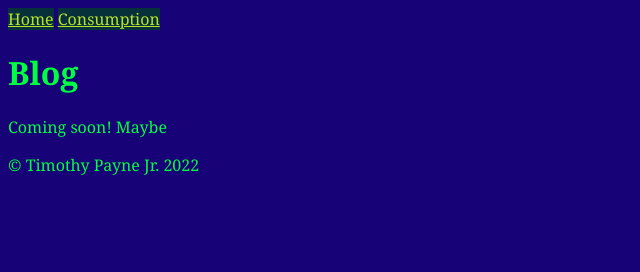
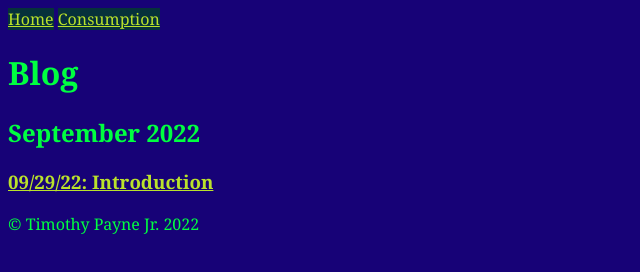
Before and after one commit to TimothyVirgil/timothypaynejr_website, a plain HTML site: page site/blog.html in a window 1280 px wide. Shown: the whole page, without its empty margins (0-640 px from the left). Drawn offline with Linux system fonts and the light colour scheme.

Commit message:
add first blog post

```diff
--- a/site/blog.html
+++ b/site/blog.html
@@ -11,7 +11,11 @@
 </div>
 <body>
     <h1>Blog</h1>
-    <p>Coming soon! Maybe</p>
+    <h2>September 2022</h2>
+    <h3>
+        <a class ='active' href = './blogs/2022/september/2022_09_29.html'>
+            09/29/22: Introduction
+        </a></h3>
 </body>
 <p>&#169  Timothy Payne Jr. 2022</p>
 </html>
```
Also changed, not shown: site/blogs/2022/september/2022_09_29.html (added, +19 -0 lines).
